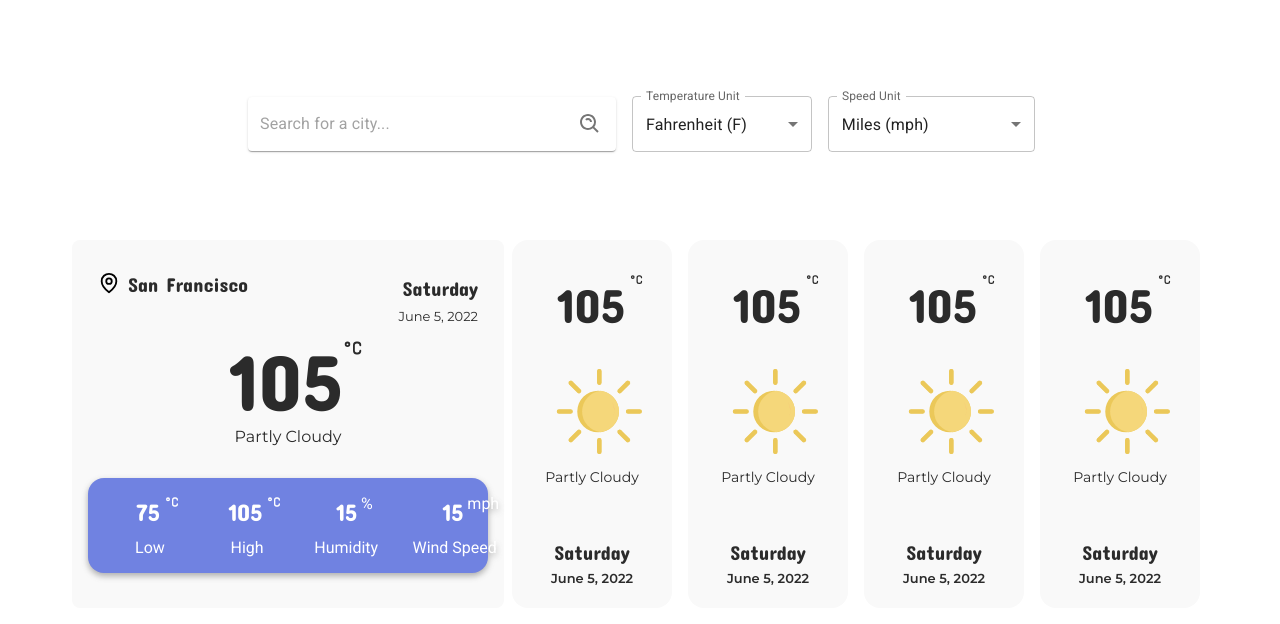
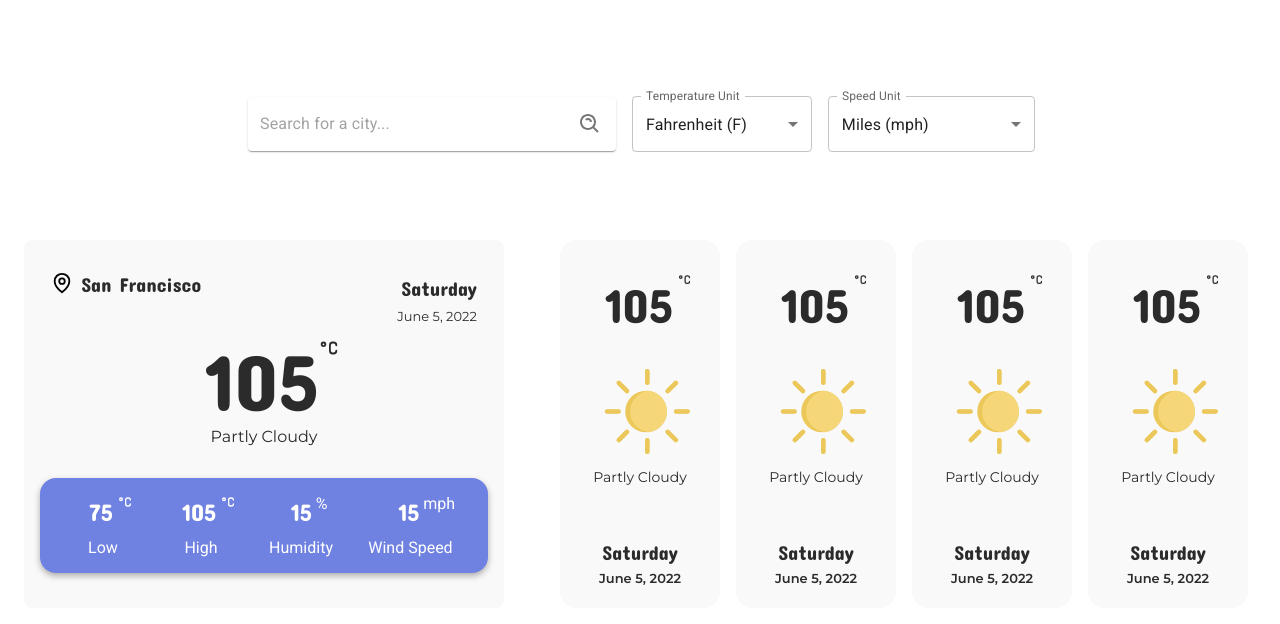
Before and after one commit to Hilarioo/Weather, a React (Create React App) app: page / in a window 1280 px wide. Shown: the top 624 px of the page. Built offline with nearby package versions, Linux system fonts and the light colour scheme.

Commit message:
UI responsive v1.1

```diff
--- a/src/css/styles.css
+++ b/src/css/styles.css
@@ -70,7 +70,7 @@ body {
     background-color: var(--container-color);
     border-radius: 0.5rem;
     padding: 1rem 1rem 2rem 1rem;
-    width: 25rem;
+    width: 28rem;
     margin: 0 auto;
 }
 
@@ -79,7 +79,6 @@ body {
 }
 
 .c-future {
-    max-width: 48rem;
     margin: 2rem auto;
     flex-wrap: wrap;
     align-items: center;
@@ -268,10 +267,17 @@ body {
         margin: 0 auto
     }
 
+    .c-today {
+        margin-right: 3rem;
+    }
+
     .c-future {
         flex-wrap: nowrap;
+        align-items: flex-start;
+        justify-content: flex-start;
         overflow-y: scroll;
         margin: 0;
+        max-width: 25rem;
     }
 
     .future-details {
@@ -279,3 +285,9 @@ body {
     }
 
 }
+
+@media screen and (min-width: 1200px) {
+    .c-future {
+        max-width: 50rem;
+    }
+}
```
